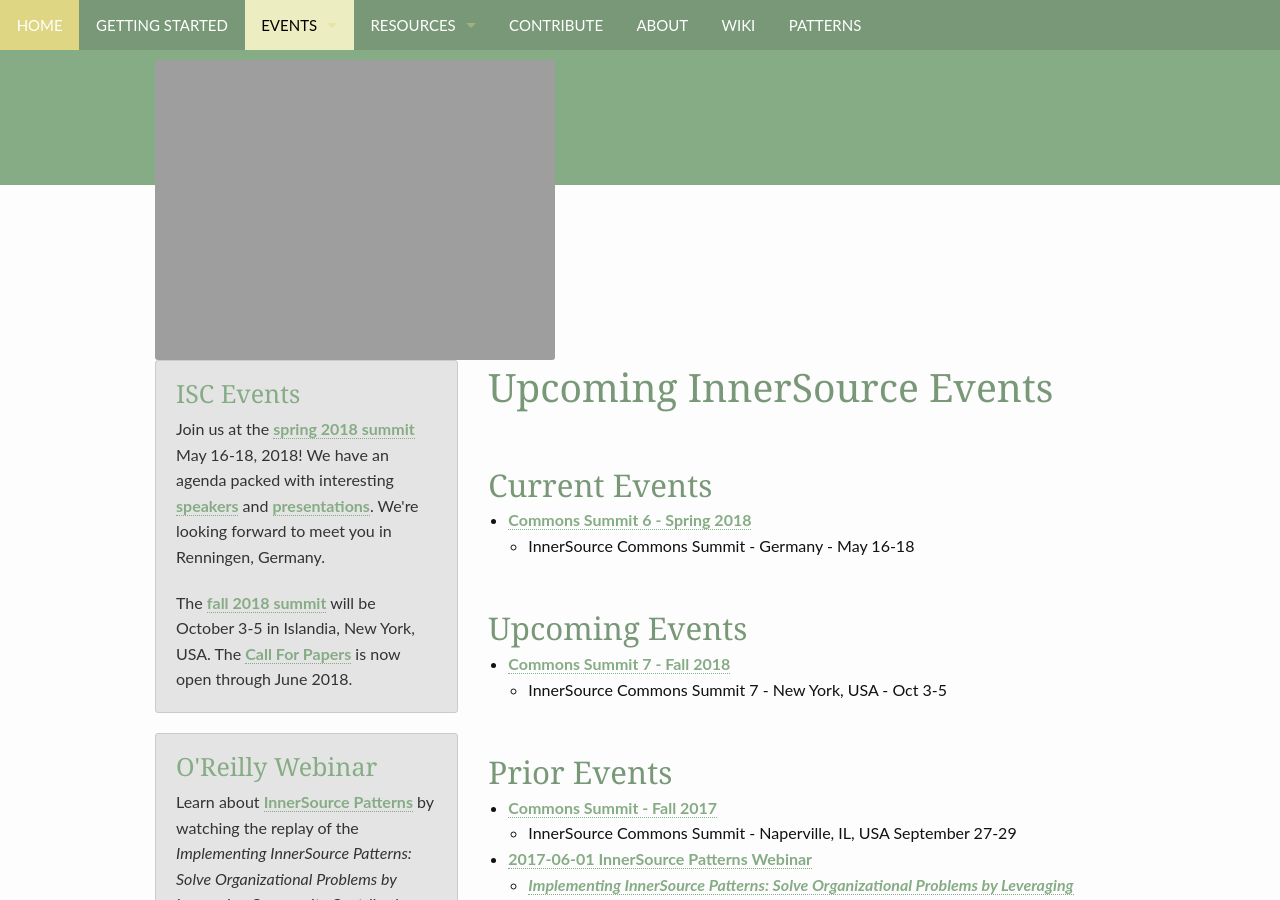
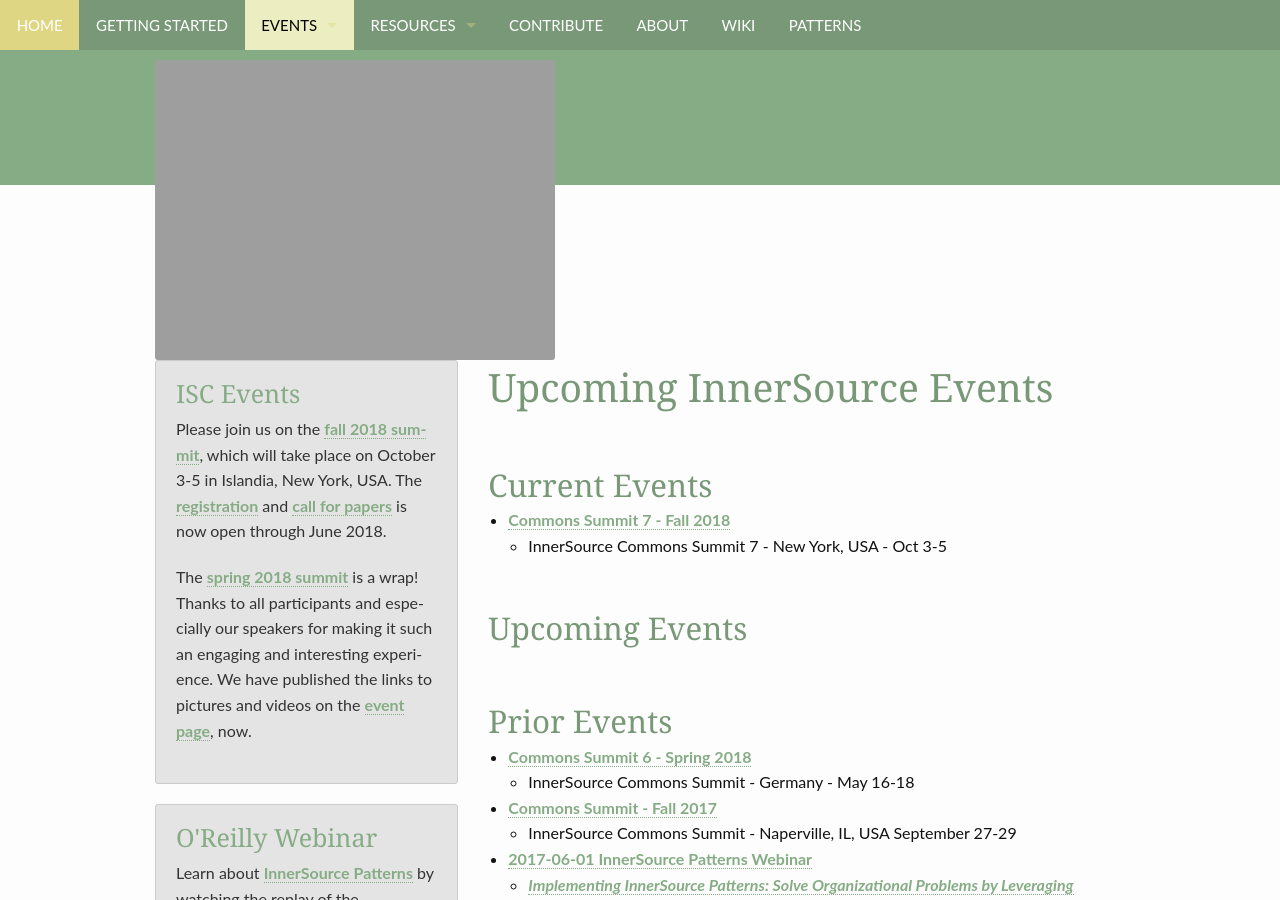
Before and after one commit to paypal/InnerSourceCommons, a Jekyll site: the page built from events/index.md, in a window 1280 px wide and 900 px high. Built offline with Jekyll 4.4.1, drawn with Linux system fonts in a browser that asks for light colours.

Commit message:
updated sidebar (ISC.S7 on top now) and added links to pictures to ISC.S6 event page

```diff
--- a/_includes/_sidebar.html
+++ b/_includes/_sidebar.html
@@ -2,10 +2,12 @@
 	<div class="panel radius">
 		<h3><a href="/InnerSourceCommons/events/">ISC Events</a></h3>
 		<p>
-        Join us at the <a href="/InnerSourceCommons/events/isc-spring-2018/">spring 2018 summit</a> May 16-18, 2018! We have an agenda packed with interesting <a href="http://paypal.github.io/InnerSourceCommons/events/isc-spring-2018-speakers" alt="Our speakers">speakers</a> and <a href="http://paypal.github.io/InnerSourceCommons/events/isc-spring-2018-agenda" alt="Our presentations">presentations</a>. We're looking forward to meet you in Renningen, Germany.</p>
+        Please join us on the <a href="/InnerSourceCommons/events/isc-fall-2018/">fall 2018 summit</a>, which will take place on October 3-5 in Islandia, New York, USA. The <a href="https://www.brownpapertickets.com/event/3444630" alt="Registration">registration</a> and <a href="/InnerSourceCommons/events/isc-fall-2018-cfp/">call for papers</a> is now open through June 2018.
+        </p>
+        <p>
+        The <a href="/InnerSourceCommons/events/isc-spring-2018/">spring 2018 summit</a> is a wrap! Thanks to all participants and especially our speakers for making it such an engaging and interesting experience. We have published the links to pictures and videos on the <a href="/InnerSourceCommons/events/isc-spring-2018/" alt="ISC.S6">event page</a>, now.
 		<p>
-		  The <a href="/InnerSourceCommons/events/isc-fall-2018/">fall 2018 summit</a> will be October 3-5 in Islandia, New York, USA. The <a href="/InnerSourceCommons/events/isc-fall-2018-cfp/">Call For Papers</a> is now open through June 2018.
-		</p>
+	</p>
 	</div>
     <div class="panel radius">
         <h3><a href="http://www.oreilly.com/pub/e/3884">O'Reilly Webinar</a></h3>
--- a/events/index.md
+++ b/events/index.md
@@ -4,15 +4,16 @@
 ---
 
 ## Current Events
-* [Commons Summit 6 - Spring 2018](isc-spring-2018)
-    - InnerSource Commons Summit - Germany - May 16-18
 
-## Upcoming Events
 * [Commons Summit 7 - Fall 2018](isc-fall-2018)
    - InnerSource Commons Summit 7 - New York, USA - Oct 3-5
 
+## Upcoming Events
+
 ## Prior Events
 
+* [Commons Summit 6 - Spring 2018](isc-spring-2018)
+    - InnerSource Commons Summit - Germany - May 16-18
 * [Commons Summit - Fall 2017](isc-fall-2017)
     - InnerSource Commons Summit - Naperville, IL, USA September 27-29
 * [2017-06-01 InnerSource Patterns Webinar](http://www.oreilly.com/pub/e/3884)
```
Also changed, not shown: events/isc-spring-2018.md (+12 -23 lines).
